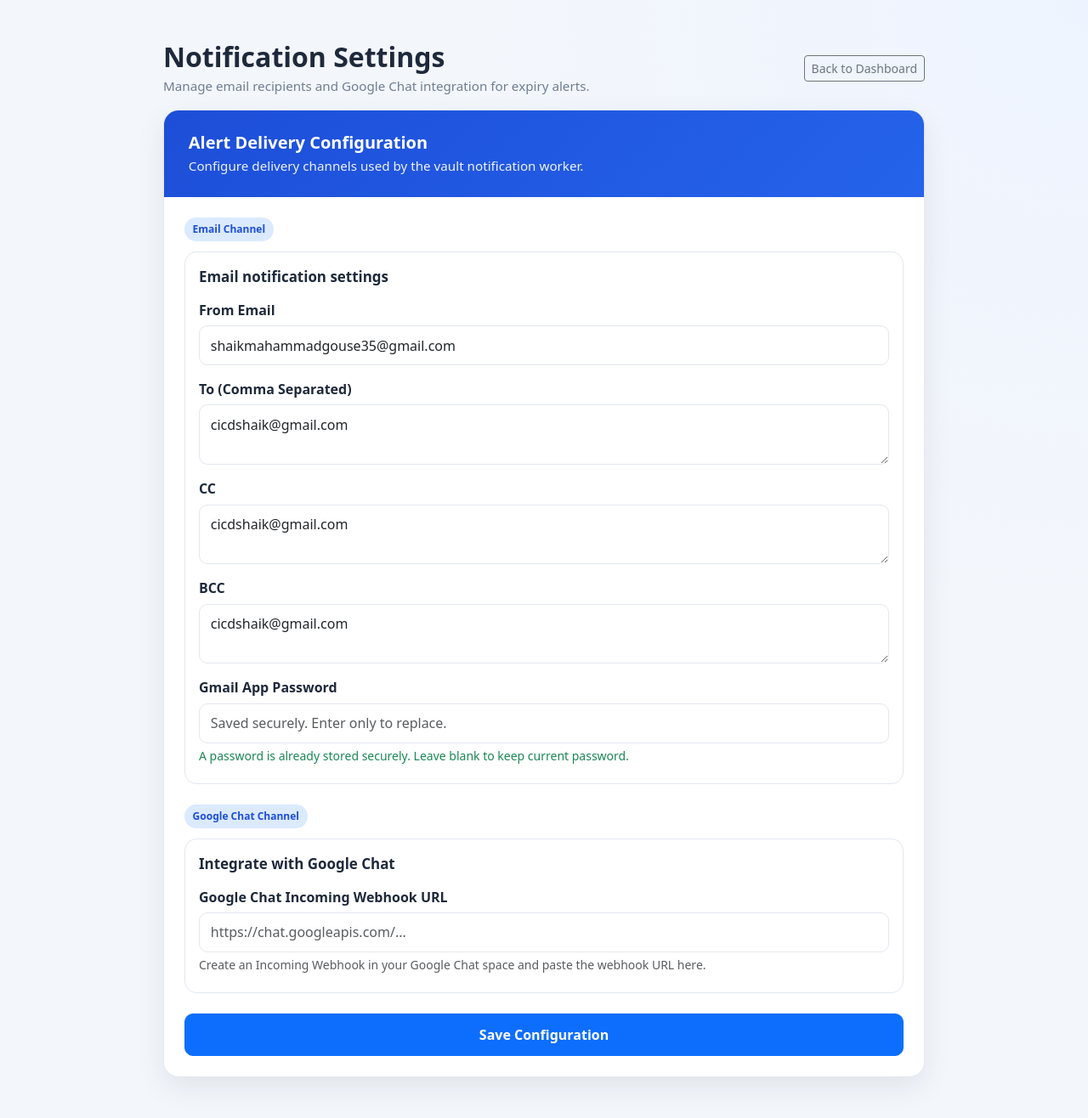
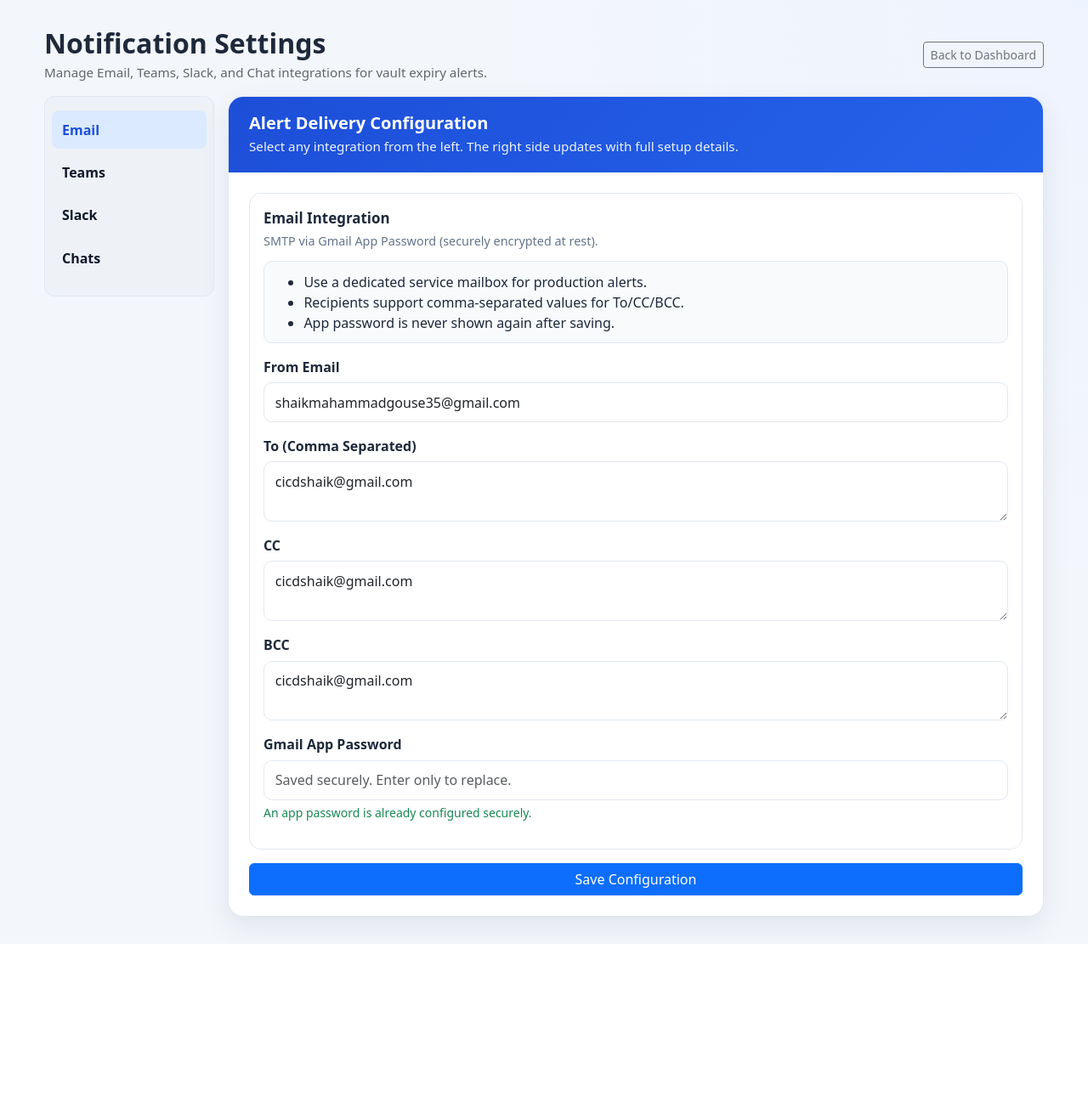
Before and after one commit to shaik-byte/ci-secrets-management, a Django app: page /notifications/ in a window 1280 px wide. Shown: the whole page at 85% size. After the commit the page ends 1111 px from the top, so only its background shows below. Run offline with Django 5.2, Linux system fonts and the light colour scheme; a user stored in the database is signed in; data comes from the database, SQL or seed files in the repository.

Commit message:
Implement integration-aware notification UI with left navigation

```diff
--- a/notifications/templates/notifications/dashboard.html
+++ b/notifications/templates/notifications/dashboard.html
@@ -14,89 +14,28 @@
             --accent: #2563eb;
             --accent-soft: #dbeafe;
             --border: #e2e8f0;
+            --nav-bg: #eef2f7;
         }
-
-        body {
-            background: radial-gradient(circle at top right, #eef4ff 0, var(--bg) 40%);
-            color: var(--text-main);
-            min-height: 100vh;
+        body { background: radial-gradient(circle at top right, #eef4ff 0, var(--bg) 40%); color: var(--text-main); }
+        .page-shell { max-width: 1200px; margin: 2rem auto; }
+        .layout-grid { display: grid; grid-template-columns: 200px minmax(0, 1fr); gap: 1rem; }
+        .left-nav { background: var(--nav-bg); border-radius: 12px; padding: 1rem 0.5rem; border: 1px solid var(--border); height: fit-content; }
+        .left-nav button {
+            width: 100%; text-align: left; border: 0; background: transparent; color: #0f172a;
+            padding: 0.65rem 0.75rem; border-radius: 8px; font-weight: 600; margin-bottom: 0.35rem;
         }
-
-        .page-shell {
-            max-width: 920px;
-            margin: 3rem auto;
-        }
-
-        .settings-card {
-            background: var(--surface);
-            border: 1px solid var(--border);
-            border-radius: 18px;
-            box-shadow: 0 12px 34px rgba(15, 23, 42, 0.08);
-            overflow: hidden;
-        }
-
-        .settings-header {
-            background: linear-gradient(135deg, #1d4ed8, #2563eb);
-            color: #fff;
-            padding: 1.6rem 1.8rem;
-        }
-
-        .settings-subtitle {
-            font-size: 0.95rem;
-            opacity: 0.92;
-            margin-bottom: 0;
-        }
-
-        .section-title {
-            font-size: 1.06rem;
-            font-weight: 700;
-            margin-bottom: 0.9rem;
-        }
-
-        .section-chip {
-            display: inline-block;
-            background: var(--accent-soft);
-            color: #1d4ed8;
-            font-size: 0.75rem;
-            font-weight: 600;
-            padding: 0.3rem 0.6rem;
-            border-radius: 999px;
-            margin-bottom: 0.75rem;
-        }
-
-        .form-label {
-            font-weight: 600;
-            color: var(--text-main);
-            margin-bottom: 0.4rem;
-        }
-
-        .form-control {
-            border: 1px solid var(--border);
-            border-radius: 10px;
-            padding: 0.65rem 0.8rem;
-        }
-
-        .form-control:focus {
-            border-color: #93c5fd;
-            box-shadow: 0 0 0 0.2rem rgba(37, 99, 235, 0.14);
-        }
-
-        .section-card {
-            border: 1px solid var(--border);
-            border-radius: 14px;
-            padding: 1rem 1rem 0.4rem;
-            background: #fff;
-        }
-
-        .muted {
-            color: var(--text-muted);
-        }
-
-        .btn-save {
-            border-radius: 10px;
-            font-weight: 600;
-            padding: 0.75rem 1rem;
-        }
+        .left-nav button.active, .left-nav button:hover { background: var(--accent-soft); color: #1d4ed8; }
+        .settings-card { background: var(--surface); border: 1px solid var(--border); border-radius: 18px; box-shadow: 0 12px 34px rgba(15,23,42,0.08); overflow: hidden; }
+        .settings-header { background: linear-gradient(135deg, #1d4ed8, #2563eb); color: #fff; padding: 1.2rem 1.5rem; }
+        .settings-subtitle { font-size: 0.95rem; opacity: 0.92; margin-bottom: 0; }
+        .integration-panel { border: 1px solid var(--border); border-radius: 14px; padding: 1rem; margin-bottom: 1rem; background: #fff; }
+        .integration-panel[hidden] { display: none !important; }
+        .integration-title { font-size: 1.06rem; font-weight: 700; margin-bottom: 0.2rem; }
+        .integration-meta { color: var(--text-muted); font-size: 0.9rem; margin-bottom: 0.8rem; }
+        .integration-help { background: #f8fafc; border: 1px solid var(--border); border-radius: 10px; padding: 0.7rem 0.9rem; margin-bottom: 1rem; }
+        .integration-help ul { margin-bottom: 0; }
+        .form-label { font-weight: 600; margin-bottom: 0.4rem; }
+        .form-control { border: 1px solid var(--border); border-radius: 10px; padding: 0.65rem 0.8rem; }
     </style>
 </head>
 <body>
@@ -104,86 +43,144 @@
     <div class="d-flex flex-wrap justify-content-between align-items-center gap-2 mb-3">
         <div>
             <h2 class="mb-1 fw-bold">Notification Settings</h2>
-                <p class="settings-subtitle muted">Manage email recipients and Google Chat integration for expiry alerts.</p>
+            <p class="settings-subtitle text-muted">Manage Email, Teams, Slack, and Chat integrations for vault expiry alerts.</p>
         </div>
         <a href="/" class="btn btn-outline-secondary btn-sm">Back to Dashboard</a>
     </div>
 
+    <div class="layout-grid">
+        <aside class="left-nav" aria-label="Integration navigation">
+            <button type="button" class="active" data-target="panel-email">Email</button>
+            <button type="button" data-target="panel-teams">Teams</button>
+            <button type="button" data-target="panel-slack">Slack</button>
+            <button type="button" data-target="panel-chats">Chats</button>
+        </aside>
+
         <div class="settings-card">
             <div class="settings-header">
                 <h5 class="mb-1 fw-semibold">Alert Delivery Configuration</h5>
-                <p class="settings-subtitle">Configure delivery channels used by the vault notification worker.</p>
+                <p class="settings-subtitle">Select any integration from the left. The right side updates with full setup details.</p>
             </div>
 
             <div class="p-4">
                 <form method="POST" action="{% url 'save_notification_config' %}">
                     {% csrf_token %}
 
-                    <div class="section-chip">Email Channel</div>
-                    <div class="section-card mb-4">
-                        <div class="section-title">Email notification settings</div>
-
+                    <section class="integration-panel" id="panel-email">
+                        <div class="integration-title">Email Integration</div>
+                        <div class="integration-meta">SMTP via Gmail App Password (securely encrypted at rest).</div>
+                        <div class="integration-help">
+                            <ul>
+                                <li>Use a dedicated service mailbox for production alerts.</li>
+                                <li>Recipients support comma-separated values for To/CC/BCC.</li>
+                                <li>App password is never shown again after saving.</li>
+                            </ul>
+                        </div>
                         <div class="mb-3">
                             <label class="form-label">From Email</label>
-                            <input type="email" name="from_email"
-                                   class="form-control"
-                                   value="{{ config.from_email }}"
-                                   required>
+                            <input type="email" name="from_email" class="form-control" value="{{ config.from_email }}" required>
                         </div>
-
                         <div class="mb-3">
                             <label class="form-label">To (Comma Separated)</label>
                             <textarea name="to_email" class="form-control" required>{{ config.to_email }}</textarea>
                         </div>
-
                         <div class="mb-3">
                             <label class="form-label">CC</label>
                             <textarea name="cc_email" class="form-control">{{ config.cc_email }}</textarea>
                         </div>
-
                         <div class="mb-3">
                             <label class="form-label">BCC</label>
                             <textarea name="bcc_email" class="form-control">{{ config.bcc_email }}</textarea>
                         </div>
-
                         <div class="mb-3">
                             <label class="form-label">Gmail App Password</label>
-                            <input type="password"
-                                   name="app_password"
-                                   class="form-control"
-                                   {% if not has_app_password %}required{% endif %}
+                            <input type="password" name="app_password" class="form-control" {% if not has_app_password %}required{% endif %}
                                    placeholder="{% if has_app_password %}Saved securely. Enter only to replace.{% else %}Enter Gmail App Password{% endif %}">
-                            {% if has_app_password %}
-                            <div class="form-text text-success">A password is already stored securely. Leave blank to keep current password.</div>
-                            {% endif %}
+                            {% if has_app_password %}<div class="form-text text-success">An app password is already configured securely.</div>{% endif %}
                         </div>
+                    </section>
+
+                    <section class="integration-panel" id="panel-teams" hidden>
+                        <div class="integration-title">Microsoft Teams Integration</div>
+                        <div class="integration-meta">Incoming webhook to post expiry and policy alerts in a Teams channel.</div>
+                        <div class="integration-help">
+                            <ul>
+                                <li>Create a Teams incoming webhook and paste the generated URL.</li>
+                                <li>Set the target channel name for operational clarity.</li>
+                                <li>Webhook URL is encrypted before persistence.</li>
+                            </ul>
                         </div>
+                        <div class="mb-3">
+                            <label class="form-label">Teams Channel Name</label>
+                            <input type="text" name="microsoft_teams_channel" class="form-control" value="{{ config.microsoft_teams_channel }}" placeholder="example: vault-alerts">
+                        </div>
+                        <div class="mb-3">
+                            <label class="form-label">Microsoft Teams Webhook URL</label>
+                            <input type="url" name="microsoft_teams_webhook" class="form-control" placeholder="{% if has_microsoft_teams_webhook %}Saved securely. Enter only to replace.{% else %}https://outlook.office.com/webhook/...{% endif %}">
+                            {% if has_microsoft_teams_webhook %}<div class="form-text text-success">A Teams webhook is already configured securely.</div>{% endif %}
+                        </div>
+                    </section>
 
-                    <div class="section-chip">Google Chat Channel</div>
-                    <div class="section-card mb-4">
-                        <div class="section-title">Integrate with Google Chat</div>
+                    <section class="integration-panel" id="panel-slack" hidden>
+                        <div class="integration-title">Slack Integration</div>
+                        <div class="integration-meta">Send vault notifications to Slack channels with incoming webhooks.</div>
+                        <div class="integration-help">
+                            <ul>
+                                <li>Create a Slack app with Incoming Webhooks enabled.</li>
+                                <li>Use a dedicated channel like #vault-alerts.</li>
+                                <li>Webhook URL is encrypted before storage.</li>
+                            </ul>
+                        </div>
+                        <div class="mb-3">
+                            <label class="form-label">Slack Channel</label>
+                            <input type="text" name="slack_channel" class="form-control" value="{{ config.slack_channel }}" placeholder="example: #vault-alerts">
+                        </div>
+                        <div class="mb-3">
+                            <label class="form-label">Slack Webhook URL</label>
+                            <input type="url" name="slack_webhook" class="form-control" placeholder="{% if has_slack_webhook %}Saved securely. Enter only to replace.{% else %}https://hooks.slack.com/services/...{% endif %}">
+                            {% if has_slack_webhook %}<div class="form-text text-success">A Slack webhook is already configured securely.</div>{% endif %}
+                        </div>
+                    </section>
 
+                    <section class="integration-panel" id="panel-chats" hidden>
+                        <div class="integration-title">Google Chat Integration</div>
+                        <div class="integration-meta">Post expiry alerts to Google Chat spaces using webhooks.</div>
+                        <div class="integration-help">
+                            <ul>
+                                <li>Create an incoming webhook in your Google Chat space.</li>
+                                <li>Use a dedicated operations space for vault alerts.</li>
+                                <li>Webhook URL is encrypted and hidden after save.</li>
+                            </ul>
+                        </div>
                         <div class="mb-3">
                             <label class="form-label">Google Chat Incoming Webhook URL</label>
-                            <input type="url"
-                                   name="google_chat_webhook"
-                                   class="form-control"
+                            <input type="url" name="google_chat_webhook" class="form-control"
                                    placeholder="{% if has_google_chat_webhook %}Saved securely. Enter only to replace.{% else %}https://chat.googleapis.com/...{% endif %}">
-                            <div class="form-text">
-                                Create an Incoming Webhook in your Google Chat space and paste the webhook URL here.
+                            {% if has_google_chat_webhook %}<div class="form-text text-success">A Google Chat webhook is already stored securely.</div>{% endif %}
                         </div>
-                            {% if has_google_chat_webhook %}
-                            <div class="form-text text-success">A Google Chat webhook is already stored securely. Leave blank to keep current webhook.</div>
-                            {% endif %}
-                        </div>
-                    </div>
+                    </section>
 
-                    <button type="submit" class="btn btn-primary btn-save w-100">
-                        Save Configuration
-                    </button>
+                    <button type="submit" class="btn btn-primary w-100">Save Configuration</button>
                 </form>
             </div>
         </div>
     </div>
+</div>
+
+<script>
+    const navButtons = Array.from(document.querySelectorAll('.left-nav button'));
+    const panels = Array.from(document.querySelectorAll('.integration-panel'));
+
+    function activatePanel(targetId) {
+        navButtons.forEach((btn) => btn.classList.toggle('active', btn.dataset.target === targetId));
+        panels.forEach((panel) => {
+            panel.hidden = panel.id !== targetId;
+        });
+    }
+
+    navButtons.forEach((btn) => {
+        btn.addEventListener('click', () => activatePanel(btn.dataset.target));
+    });
+</script>
 </body>
 </html>
--- a/notifications/views.py
+++ b/notifications/views.py
@@ -19,6 +19,8 @@ def notification_dashboard(request):
             "config": config,
             "has_app_password": bool(config and config.has_app_password),
             "has_google_chat_webhook": bool(config and config.has_google_chat_webhook),
+            "has_microsoft_teams_webhook": bool(config and config.has_microsoft_teams_webhook),
+            "has_slack_webhook": bool(config and config.has_slack_webhook),
         },
     )
 
@@ -44,6 +46,16 @@ def save_notification_config(request):
         if submitted_google_chat_webhook:
             config.set_google_chat_webhook(submitted_google_chat_webhook)
 
+        submitted_microsoft_teams_webhook = (request.POST.get("microsoft_teams_webhook") or "").strip()
+        if submitted_microsoft_teams_webhook:
+            config.set_microsoft_teams_webhook(submitted_microsoft_teams_webhook)
+        config.microsoft_teams_channel = (request.POST.get("microsoft_teams_channel") or "").strip()
+
+        submitted_slack_webhook = (request.POST.get("slack_webhook") or "").strip()
+        if submitted_slack_webhook:
+            config.set_slack_webhook(submitted_slack_webhook)
+        config.slack_channel = (request.POST.get("slack_channel") or "").strip()
+
         config.save()
 
     return redirect("notifications")
```
Also changed, not shown: notifications/models.py (+24 -0 lines), notifications/migrations/0005_emailconfig_microsoft_teams_channel_and_more.py (added). Lines whose indentation alone changed are shown as unchanged.
